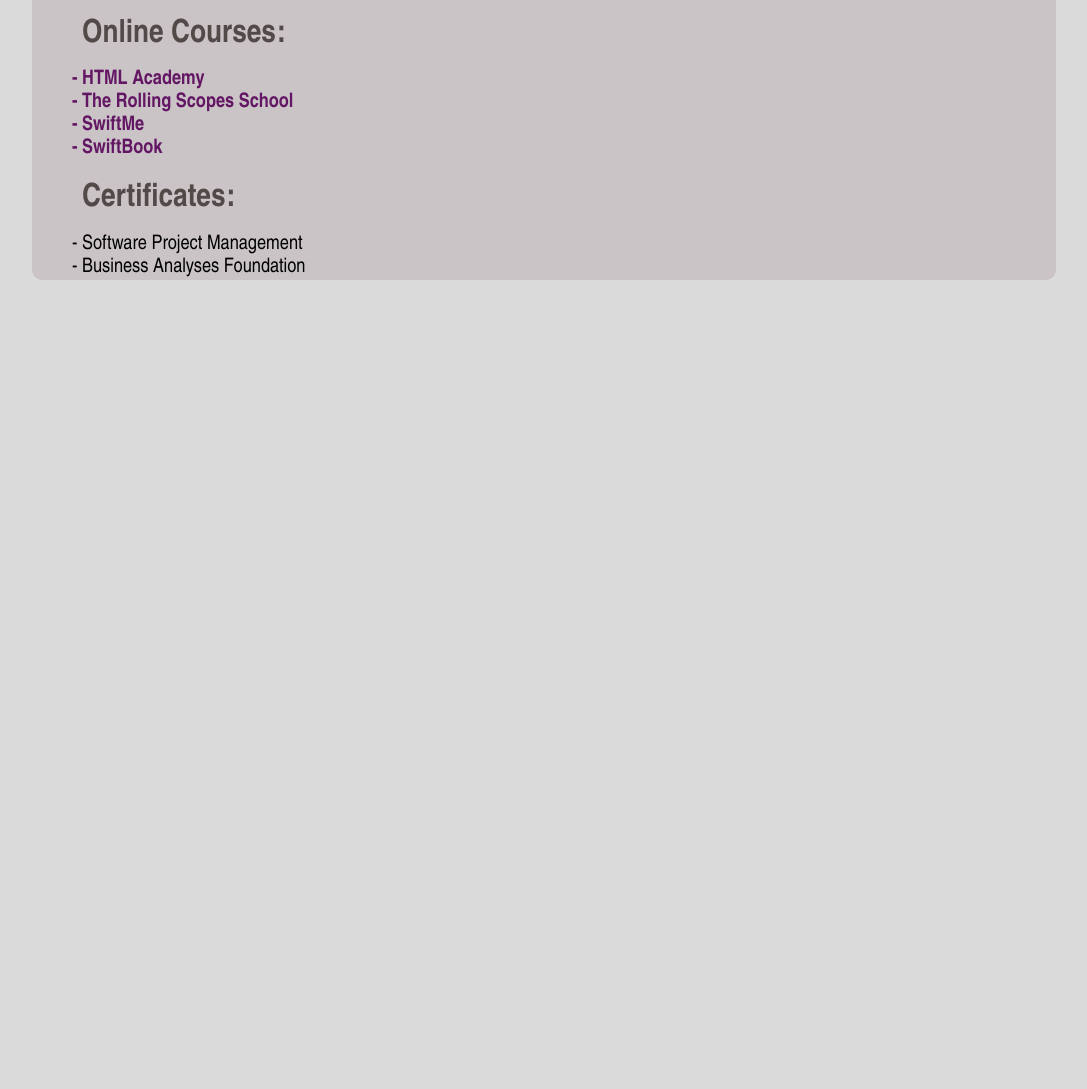
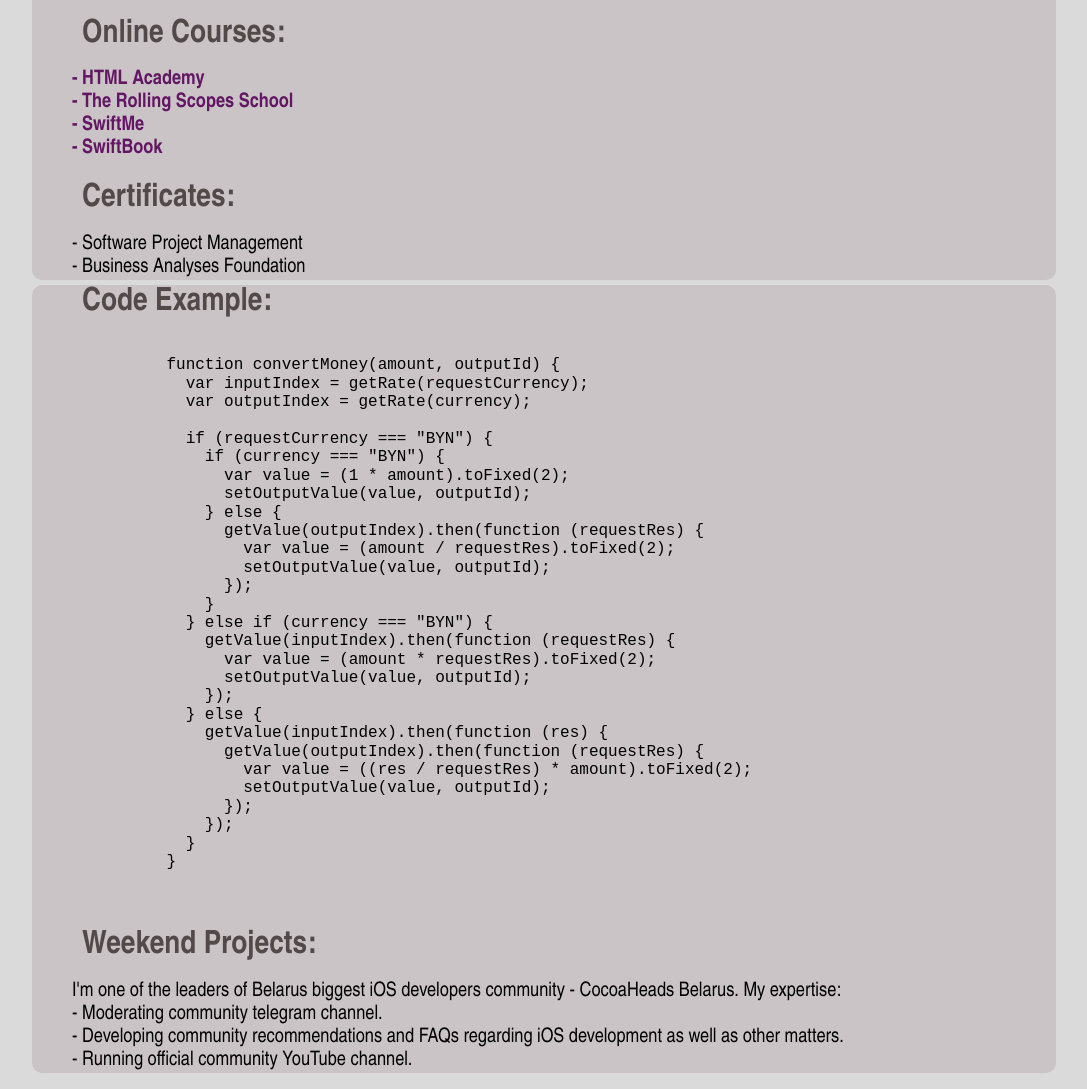
Before and after one commit to Signtone/rsschool-cv, a plain HTML site: page index.html in a window 1280 px wide. Shown: the part 1190-2279 px from the top of the page, without its empty margins (96-1183 px from the left). Before the commit the page ends 1486 px from the top, so only its background shows below. Drawn offline with nearby package versions, Linux system fonts and the light colour scheme.

Commit message:
feat: make lasts sections

```diff
--- a/index.html
+++ b/index.html
@@ -39,8 +39,8 @@
           <h3>Contact info:</h3>
           <ul class="contact-item">
             <li><span>City:</span> Minsk</li>
-            <li><span>Phone:</span> <a href="tel:+375-44-712-82-22"> +375-44-712-82-22</a></li>
-            <li><span>E-mail:</span> <a href="mailto:signtone@protonmail.com"> signtone@protonmail.com</a></li>
+            <li><span>Phone:</span> <a href="tel:+375-44-712-82-22" blank> +375-44-712-82-22</a></li>
+            <li><span>E-mail:</span> <a href="mailto:signtone@protonmail.com" blank> signtone@protonmail.com</a></li>
             <li><span>LinkedIn:</span> <a href="https://www.linkedin.com/in/signtone/" blank> https://www.linkedin.com/in/signtone/</a></li>
             <li><span>Telegram:</span> @Signtone</li>
             <li><span>GitHub:</span> <a href="https://github.com/Signtone" blank> https://github.com/Signtone</a></li>
@@ -58,7 +58,7 @@
         <div class="skills">
           <h3>Technical Skills:</h3>
           <ul class="skills-list">
-            <li><span>Programming Languages and Technologies:</span> HTML, CSS/SCSS/SASS, JavaScript(ES6, ES2016), Swift, Objective-C.</li>
+            <li><span>Programming Languages and Technologies:</span> HTML, CSS (SCSS/SASS), JavaScript(ES6, ES2016), Swift, Objective-C.</li>
             <li><span>Tools:</span> GIT, VScode, Xcode, Photoshop, Figma, Webpack, SQL BD (msSQL).</li>
             <li><span>Other Skills:</span> Advanced Windows User, MacOS, Linux, Audio Mixing&Mastering, Video Editing.</li>
           </ul>
@@ -103,6 +103,56 @@
         </ul>
         </div>
       </section>
+    <div class="wrapper">
+      <section class="code">
+        <div class="code-block">
+          <h3>Code Example:</h3>
+          <pre>
+            <code>
+              function convertMoney(amount, outputId) {
+                var inputIndex = getRate(requestCurrency);
+                var outputIndex = getRate(currency);
+
+                if (requestCurrency === "BYN") {
+                  if (currency === "BYN") {
+                    var value = (1 * amount).toFixed(2);
+                    setOutputValue(value, outputId);
+                  } else {
+                    getValue(outputIndex).then(function (requestRes) {
+                      var value = (amount / requestRes).toFixed(2);
+                      setOutputValue(value, outputId);
+                    });
+                  }
+                } else if (currency === "BYN") {
+                  getValue(inputIndex).then(function (requestRes) {
+                    var value = (amount * requestRes).toFixed(2);
+                    setOutputValue(value, outputId);
+                  });
+                } else {
+                  getValue(inputIndex).then(function (res) {
+                    getValue(outputIndex).then(function (requestRes) {
+                      var value = ((res / requestRes) * amount).toFixed(2);
+                      setOutputValue(value, outputId);
+                    });
+                  });
+                }
+              }
+            </code>
+          </pre>
+        </div>
+      </section>
+      <section class="weekend-projects">
+        <div class="weekend-block">
+          <h3>Weekend Projects:</h3>
+          <ul class="weekend-list">
+            <li>I'm one of the leaders of Belarus biggest iOS developers community - CocoaHeads Belarus. My expertise:</li>
+            <li>- Moderating community telegram channel.</li>
+            <li>- Developing community recommendations and FAQs regarding iOS development as well as other matters.</li>
+            <li>- Running official community YouTube channel.</li>
+          </ul>
+        </div>
+      </section>
+    </div>
     </main>
   </div>
 </body>
--- a/style.css
+++ b/style.css
@@ -155,8 +155,17 @@ blockquote {
 
 .certificates-list {
   list-style: none;
+  margin-bottom: -15px;
 }
 
 .certificates-list li {
   font-size: 20px;
 }
+
+.weekend-list {
+  list-style: none;
+}
+
+.weekend-list li {
+  font-size: 20px;
+}
```
